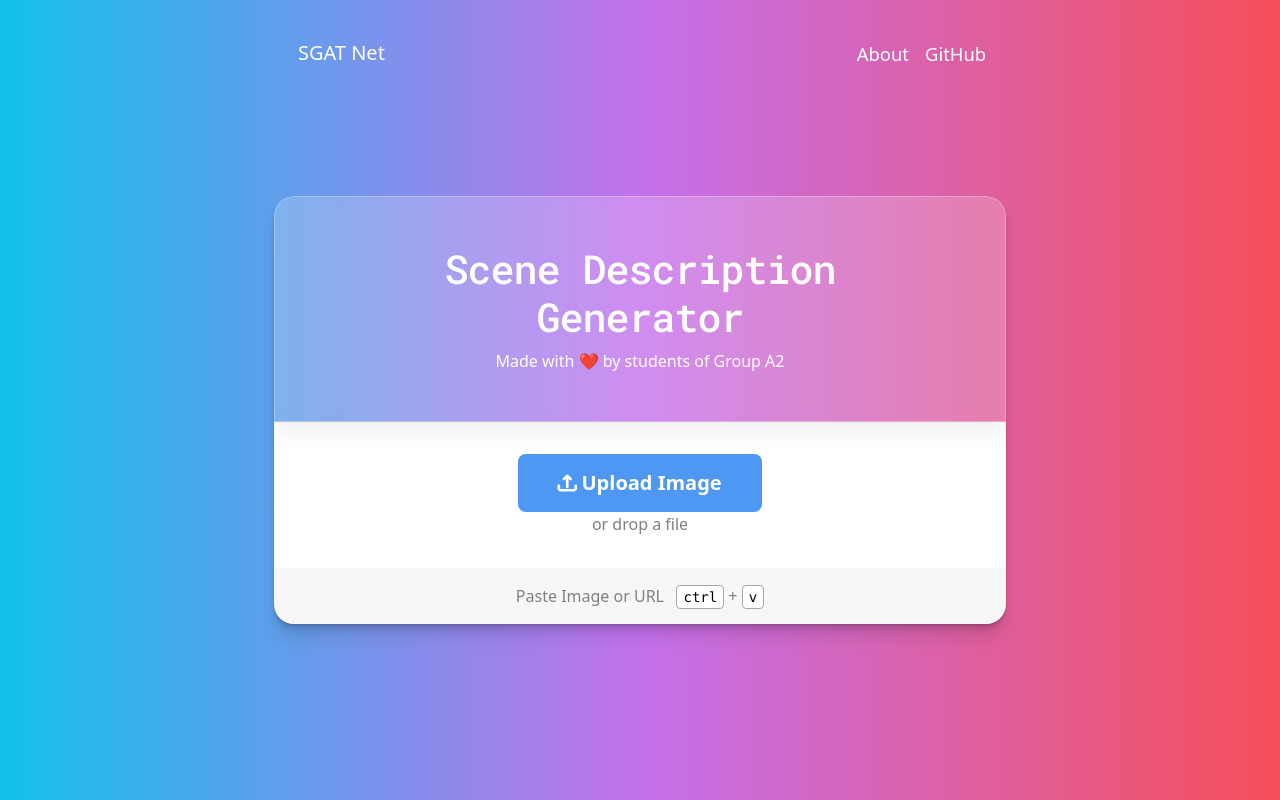
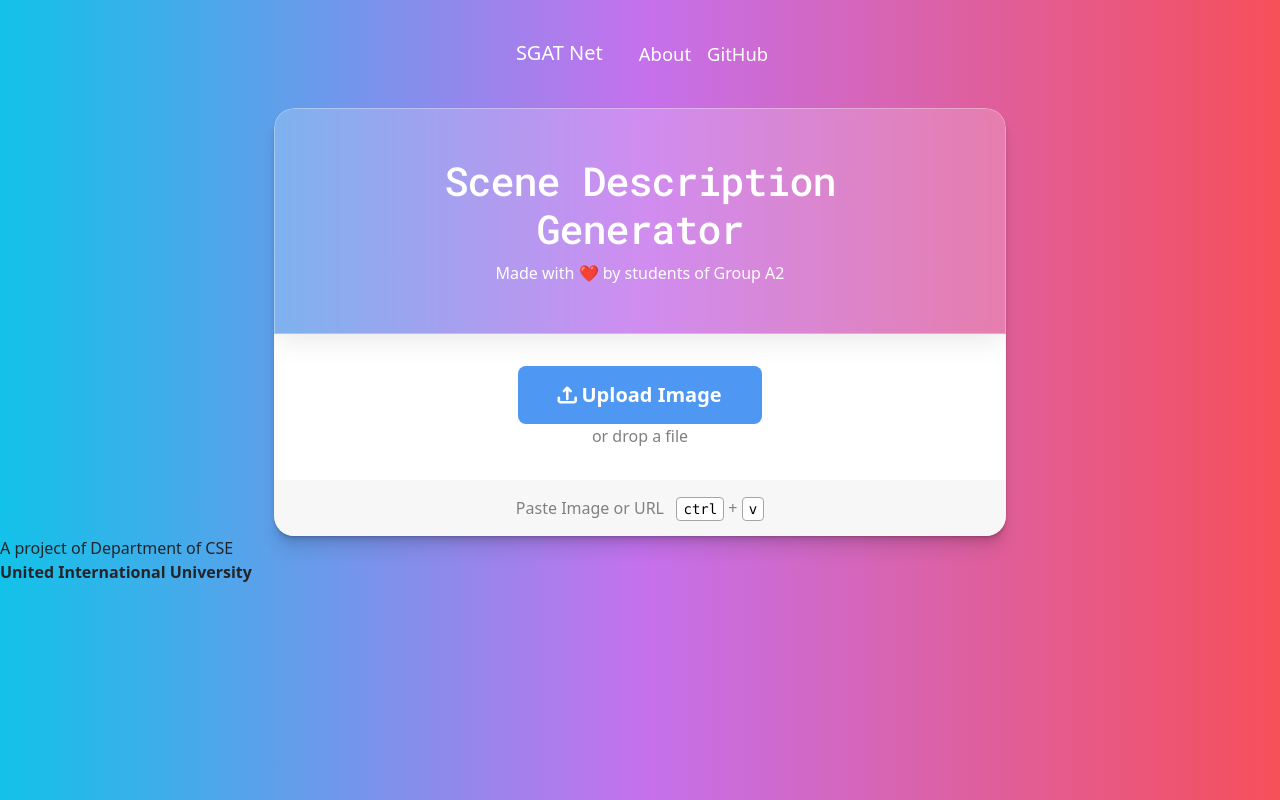
Before and after one commit to ashababnoor/sgat-net-webtool, a Django app: page / in a window 1280 px wide. Run offline with Django 3.2, Linux system fonts and the light colour scheme; some libraries are stand-ins or nearby versions.

Commit message:
changes to structure

```diff
--- a/app/templates/base.html
+++ b/app/templates/base.html
@@ -18,7 +18,7 @@
 
 <body>
 
-    <div class="my-4" style="max-width: 80ch; margin:auto;">
+    <div class="my-4 header row-section" style="max-width: 80ch; margin:auto;">
         <nav class="navbar navbar-expand-lg ">
             <div class="container-fluid">
                 <div class="container-fluid">
@@ -41,6 +41,10 @@
 
     {% block content %} {% endblock content %}
 
+    <footer class="footer row-section">
+        <p>A project of Department of CSE <br> <strong>United International University</strong></p>
+    </footer>
+
     <script src="https://cdn.jsdelivr.net/npm/bootstrap@5.2.2/dist/js/bootstrap.bundle.min.js"></script>
 </body>
 
--- a/app/templates/home.html
+++ b/app/templates/home.html
@@ -2,6 +2,7 @@
 <link rel="stylesheet" href="{% static 'css/home.css' %}">
 
 
+<div class="row-section main-section">
     <div id="drop-area" class="main-container">
         <div class="glass-div">
             <h1 class="mono-text">Scene Description Generator</h1>
@@ -25,6 +26,7 @@
             <p>Paste Image or URL &nbsp; <kbd>ctrl</kbd> + <kbd>v</kbd></p>
         </div>
     </div>
+</div>
 
 <script src="{% static 'js/home.js' %}"></script>
 {% endblock content %}
--- a/app/templates/proceed.html
+++ b/app/templates/proceed.html
@@ -3,6 +3,7 @@
 <link rel="stylesheet" href="{% static 'css/proceed.css' %}">
 
 
+<div class="main-section">
     <div class="main-container">
         <div class="main-div">
             <h4 class=" input-text">We received this image from you &mdash;</h4>
@@ -13,5 +14,6 @@
             <button class="file-button">Click to Proceed</button>
         </div>
     </div>
+</div>
 
 {% endblock content %}
--- a/static/css/base.css
+++ b/static/css/base.css
@@ -27,7 +27,6 @@ p {
     width: min(80ch, 85%);
     border-radius: var(--div-radius);
     overflow: hidden;
-    margin-top: 7em;
     box-shadow: 0 1px 1px hsl(0deg 0% 0% / 0.075), 0 2px 2px hsl(0deg 0% 0% / 0.075), 0 4px 4px hsl(0deg 0% 0% / 0.075), 0 8px 8px hsl(0deg 0% 0% / 0.075), 0 16px 16px hsl(0deg 0% 0% / 0.075);
 }
 
@@ -82,3 +81,26 @@ p {
     border: 1px solid hsl(0, 0%, 65%);
     color: black;
 }
+
+body {
+    display: flex;
+    flex-flow: column;
+    height: 100%;
+}
+
+body .row-section.header {
+    flex: 0 1 auto;
+    /* The above is shorthand for:
+    flex-grow: 0,
+    flex-shrink: 1,
+    flex-basis: auto
+    */
+}
+
+body .row-section.main-section {
+    flex: 1 1 auto;
+}
+
+body .row-section.footer {
+    flex: 0 1 40px;
+}
```
Lines whose indentation alone changed are shown as unchanged.
